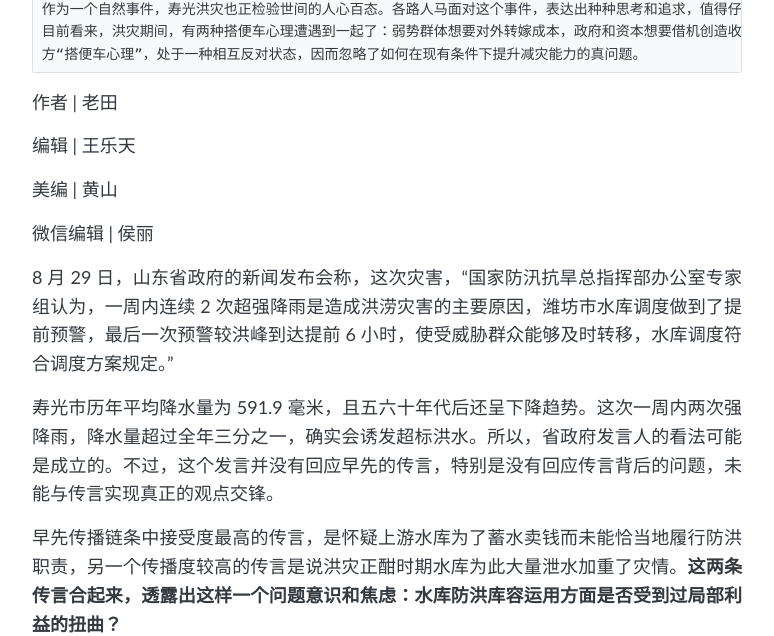
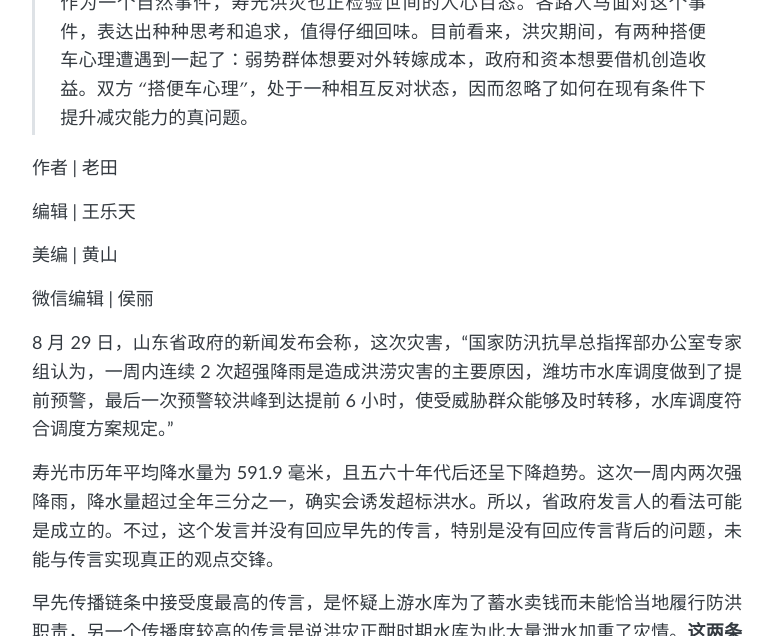
Before and after one commit to Terminus2049/Terminus2049.github.io, a Jekyll site: the page built from _posts/2018-08-31-yktd-shouguang-floods.md, in a window 1280 px wide and 900 px high, scrolled down 768 px, cut to the strip 264-900 px from the top of the window. Shown: the whole strip, without its empty margins (253-1027 px from the left). Built offline with Jekyll 4.4.1, drawn with Linux system fonts in a browser that asks for light colours.

Commit message:
code block 还有横向滚动条，而且还是等宽字体，不适合。

````diff
--- a/_posts/2018-08-31-yktd-shouguang-floods.md
+++ b/_posts/2018-08-31-yktd-shouguang-floods.md
@@ -23,16 +23,15 @@ description: 水库防洪库容运用方面是否受到过局部利益的扭曲
 
 ![寿光水灾-1.jpg](https://i.loli.net/2018/09/02/5b8b140bce493.jpg)
 
-```
-作为一个自然事件，寿光洪灾也正检验世间的人心百态。各路人马面对这个事件，表达出种种思考和追求，值得仔细回味。
-目前看来，洪灾期间，有两种搭便车心理遭遇到一起了：弱势群体想要对外转嫁成本，政府和资本想要借机创造收益。双
-方“搭便车心理”，处于一种相互反对状态，因而忽略了如何在现有条件下提升减灾能力的真问题。
-```
+> 作为一个自然事件，寿光洪灾也正检验世间的人心百态。各路人马面对这个事件，表达出种种思考和追求，值得仔细回味。目前看来，洪灾期间，有两种搭便车心理遭遇到一起了：弱势群体想要对外转嫁成本，政府和资本想要借机创造收益。双方“搭便车心理”，处于一种相互反对状态，因而忽略了如何在现有条件下提升减灾能力的真问题。
 
-<p align="right">作者 | 老田</p>
-<p align="right">编辑 | 王乐天</p>
-<p align="right">美编 | 黄山</p>
-<p align="right">微信编辑 | 侯丽</p>
+作者 \| 老田
+
+编辑 \| 王乐天
+
+美编 \| 黄山
+
+微信编辑 \| 侯丽
 
 8月29日，山东省政府的新闻发布会称，这次灾害，“国家防汛抗旱总指挥部办公室专家组认为，一周内连续2次超强降雨是造成洪涝灾害的主要原因，潍坊市水库调度做到了提前预警，最后一次预警较洪峰到达提前6小时，使受威胁群众能够及时转移，水库调度符合调度方案规定。”
 
````
